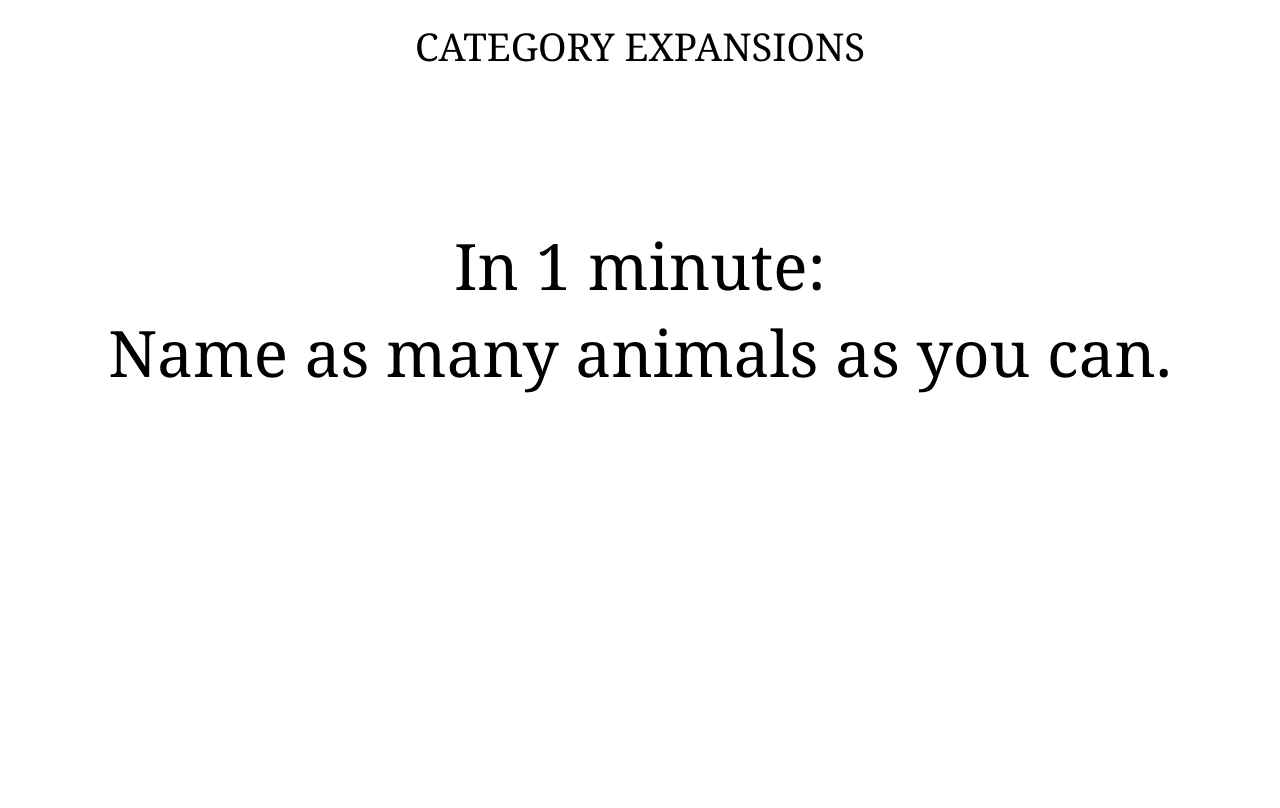
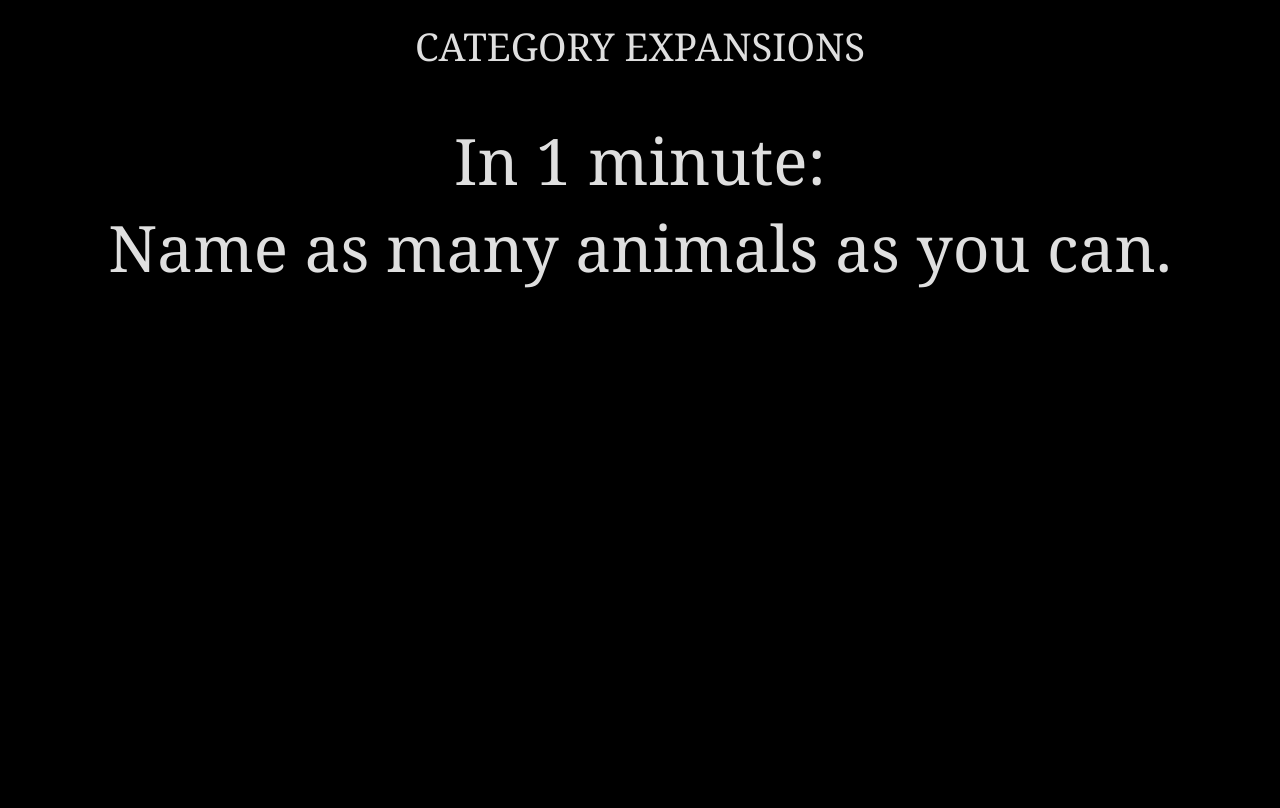
Before and after one commit to nikwolfe7/arctic-reader, a PHP site: page /questions.html in a window 1280 px wide. Run offline with PHP 8.4, Linux system fonts and the light colour scheme.

Commit message:
fixing css

```diff
--- a/stylesheet.css
+++ b/stylesheet.css
@@ -1,18 +1,27 @@
 html, body {
     height: 100%;
+    /*background-color: #318CE7;*/
+    background-color: #000;
+    /*background-size: contain;*/
+
 }
 a { text-decoration: none; }
 div.container {
-    height: 10em;
+    /*height: 10em;*/
     /*position: relative;*/
     /*position: absolute;
     margin: auto;
     width: 75%;*/
+    overflow-x: hidden;
+    overflow-y: hidden;
 }
 img {
-    width: 100%;
-    height: 100%;
-    object-fit: contain;
+
+/*object-fit: contain;*/
+  width: 110vh;
+  height: auto;
+  /*max-width: 100%;
+  max-height: 100%;*/
 }
 iframe {
     width: 75%;
@@ -22,14 +31,14 @@ iframe {
     display: flex;
     justify-content: center;
     align-items: center;
-    height: 6em;
+    height: auto;
     /*text-shadow: 2px 2px 2px black;
     /*border: 3px solid green;
     border-radius: 10px;*/
     /*border: 3px solid green;*/
     /*border-radius: 10px;*/
     /*top: 2em;*/
-    padding: 0.5em;
+    padding: 0.5em 1em;
     /*margin: auto;
     max-width: auto;*/
     text-align: center;
@@ -38,6 +47,7 @@ iframe {
     font-family: Georgia;
     font-size: 5vw;
     /*word-wrap: break-word;*/
+    color: #DFDFDF;
 }
 .title_display {
     display: flex;
@@ -57,4 +67,5 @@ iframe {
     font-family: Georgia;
     font-size: 3vw;
     /*word-wrap: break-word;*/
+    color: #DFDFDF;
 }
```
Also changed, not shown: speech/index.html (+4 -4 lines).
